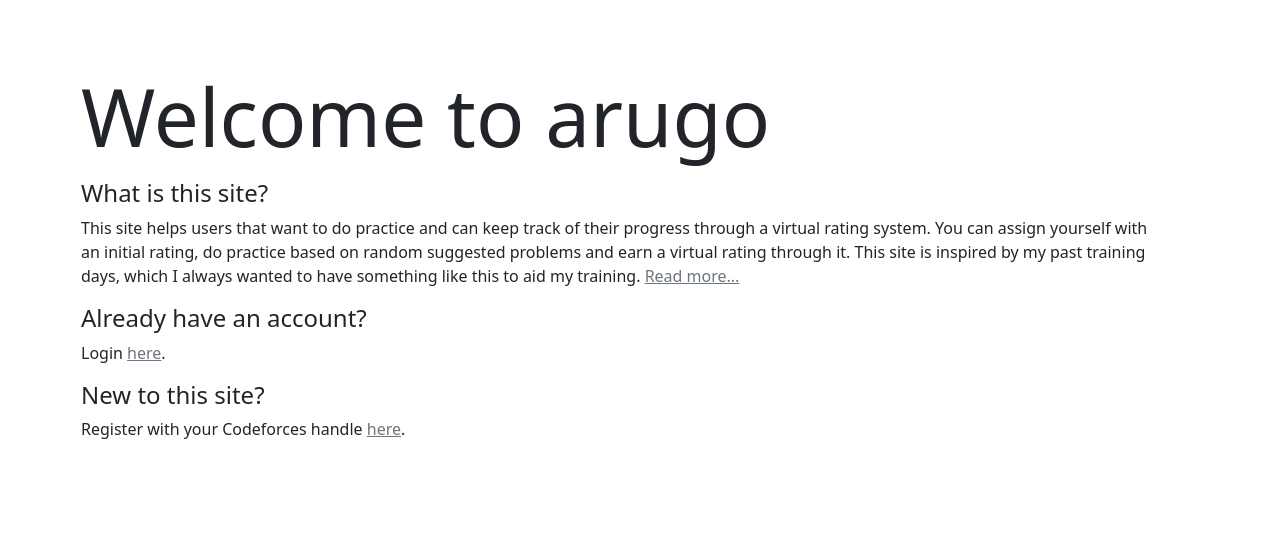
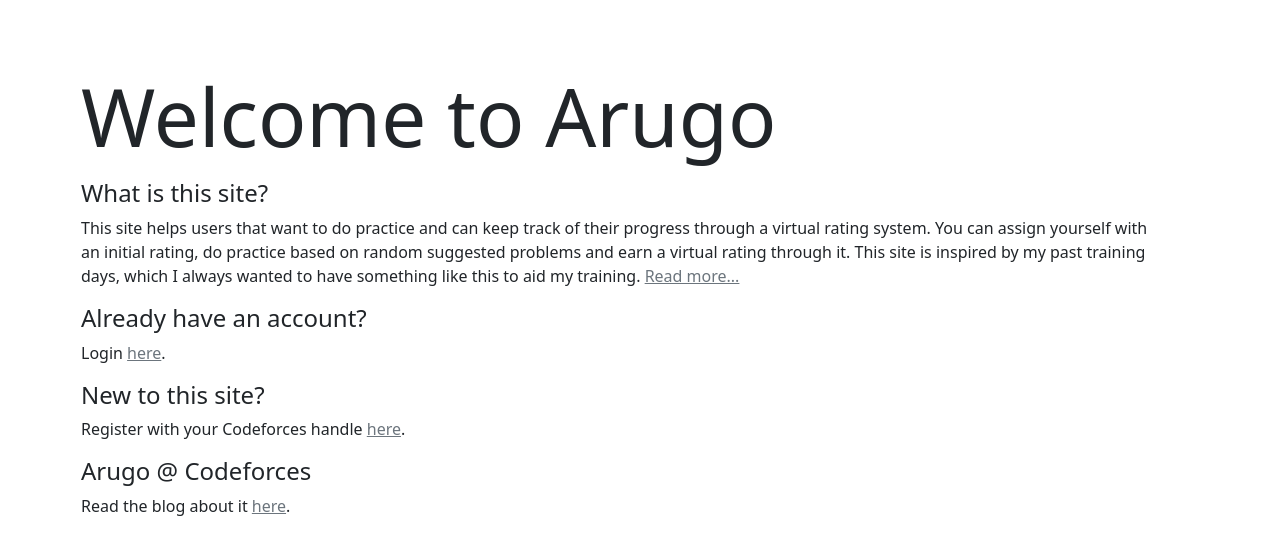
Before and after one commit to phattd15/arugo, a Django app: page / in a window 1280 px wide. Shown: the part 56-611 px from the top of the page. Run offline with Django 3.2, Linux system fonts and the light colour scheme; some libraries are stand-ins or nearby versions.

Commit message:
display error / more visual appealing

```diff
--- a/templates/home.html
+++ b/templates/home.html
@@ -4,7 +4,7 @@
     {% if not user.is_authenticated %}
     <div class="container">
         <h1 class="display-1">
-            Welcome to arugo
+            Welcome to Arugo
         </h1>
     </div>
     <div class="container">
@@ -25,7 +25,11 @@
         <p>Register with your Codeforces handle <a class="link-secondary" href="{% url 'register' %}" target="_blank">
                 here</a>.</p>
     </div>
-
+    <div class="container">
+        <p class="h4">Arugo @ Codeforces</p>
+        <p>Read the blog about it <a class="link-secondary" href="https://codeforces.com/blog/entry/96830" target="_blank">
+                here</a>.</p>
+    </div>
     {% else %}
     <div class="container">
         <h1 class="display-2">Hello, <span style="color:{{xcolor}}">{{profile.handle}}</span>!</h1>
--- a/templates/list.html
+++ b/templates/list.html
@@ -30,11 +30,10 @@
         <!-- <a class="btn btn-outline btn-lg" style="width: 970px; text-align: left; background-color: {{xcolor}}; color: #ffffff"
             href="https://codeforces.com/contest/{{problem.contest_id}}/problem/{{problem.index}}" target="_blank">
             {{ problem }} </a> -->
-            <a class="btn btn-outline-dark btn-lg" style="width: 970px; text-align: left;"
+            <a class="btn btn-lg" style="text-align: left; background-color: {{bg_color}};"
             href="https://codeforces.com/contest/{{problem.contest_id}}/problem/{{problem.index}}" target="_blank">
             {{ problem }} </a>
-        <a class="btn btn-outline-dark btn-lg" style="float: right; width: 280px"href="{% url 'solve' problem.contest_id problem.index %}"> Pick
-            this challenge <span class="text-success">{{gain}}</span> | <span class="text-danger">{{loss}}</span> </a>
+        <a class="btn btn-outline-dark btn-lg" style="float: right; width: 100px"href="{% url 'solve' problem.contest_id problem.index %}"><span class="text-success">{{gain}}</span> | <span class="text-danger">{{loss}}</span> </a>
     </div>
     {% endfor %}
 {% endblock content %}
```
Also changed, not shown: db.sqlite3.
